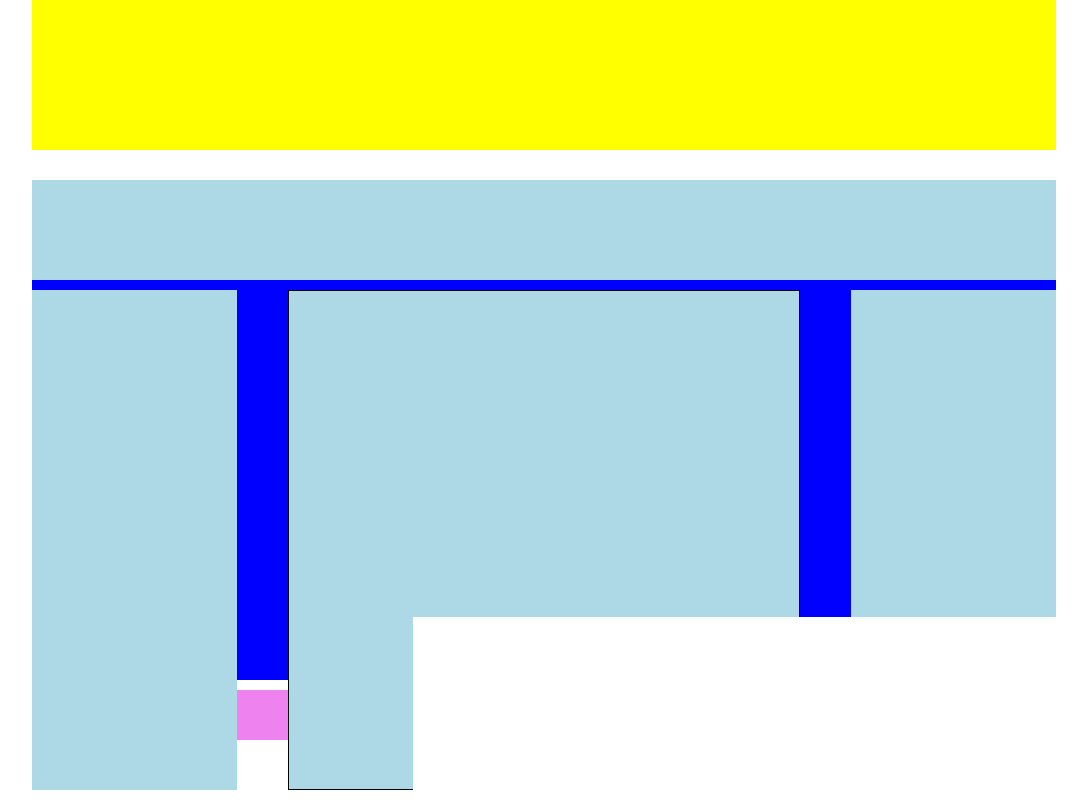
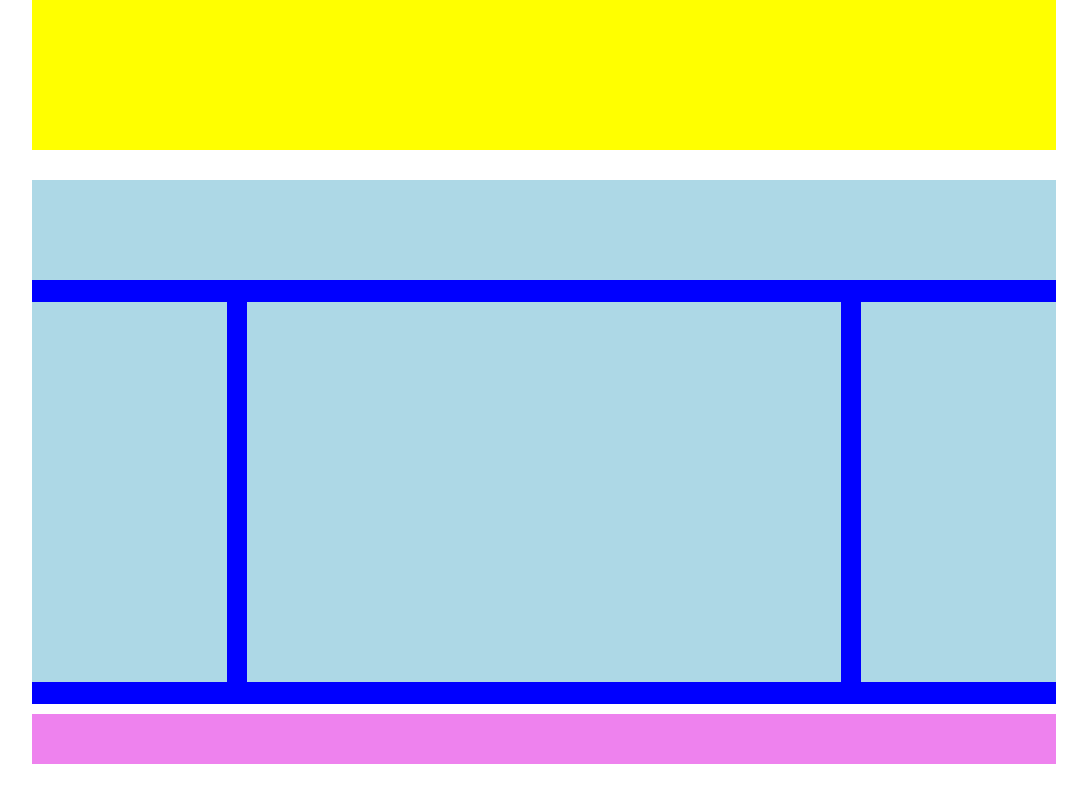
Before and after one commit to Michael-scocco/htmlcss-struttura-wp, a plain HTML site: page index.html in a window 1280 px wide. Shown: the part 400-1200 px from the top of the page, without its empty margins (96-1183 px from the left). Drawn offline with Linux system fonts and the light colour scheme.

Commit message:
fine esercizio
completo

```diff
--- a/css/main.css
+++ b/css/main.css
@@ -2,10 +2,6 @@
     margin: 0;
     padding: 0;
     box-sizing: border-box;
-}
-
-body{
-
 }
 
 /* regole container */
@@ -20,7 +16,7 @@ header{
     background-color: pink;
     position: relative;
 }
-
+/* creo il nav per agevolarmi nell'esercizio di domani  */
 nav{
     height: 50px;
     /* debug */
@@ -34,41 +30,42 @@ nav{
 .row{
     margin: 30px 0;
     /* debug */
-    height: 400px;
+    min-height: 400px;
     background-color: yellow;
 }
 
 .row-2{
-    height: 500px;
+    min-height: 500px;
     /* debug */
     background-color: blue;
 }
 
-/* regola clear fix */
+/* regola clear-fix */
 .row-2::after{
     content: "";
     display: table;
     clear: both;
 }
-
-.clearfix{
+/* regole div interni alla row-2 */
+.aside{
     float: left;
-    width: 20%;
-    margin: 10px 0;
+    width: 19%;
+    margin: 22px 0;
 }
-.clearfix-center{
+.center{
     float: left;
-    width: 50%;
-    margin: 10px 5%;
-    border: solid 1px black;
+    width: 58%;
+    margin: 22px 2%;
 }
+/* regole del div, senza float */
 .lightblue{
     height: 100px;
     /* debug */
     background-color: lightblue;
 }
+/* problema qui */
 .lightblue2{
-    height: 100%;
+    height: 380px;
     /* debug */
     background-color: lightblue;
 }
--- a/index.html
+++ b/index.html
@@ -21,7 +21,7 @@
 
             </header>
 
-
+                    <!-- contenuto centrale -->
             <main>
                 <section>
                     <!-- creo la prima divisione -->
@@ -32,19 +32,20 @@
                     <!-- creo la seconda divisione suddividendo le parti -->
                     <div class="row-2">
 
+                    <!-- non do nessuna regola dato che rimane fisso da solo in alto -->
                         <div class="lightblue">
 
                         </div>
-
-                        <div class="lightblue2 clearfix">
+                    <!-- creo i due div laterali ed uno centrale -->
+                        <div class="lightblue2 aside">
 
                         </div>
 
-                        <div class="lightblue2 clearfix-center">
+                        <div class="lightblue2 center">
 
                         </div>
 
-                        <div class="lightblue2 clearfix">
+                        <div class="lightblue2 aside">
 
                         </div>
 
```
